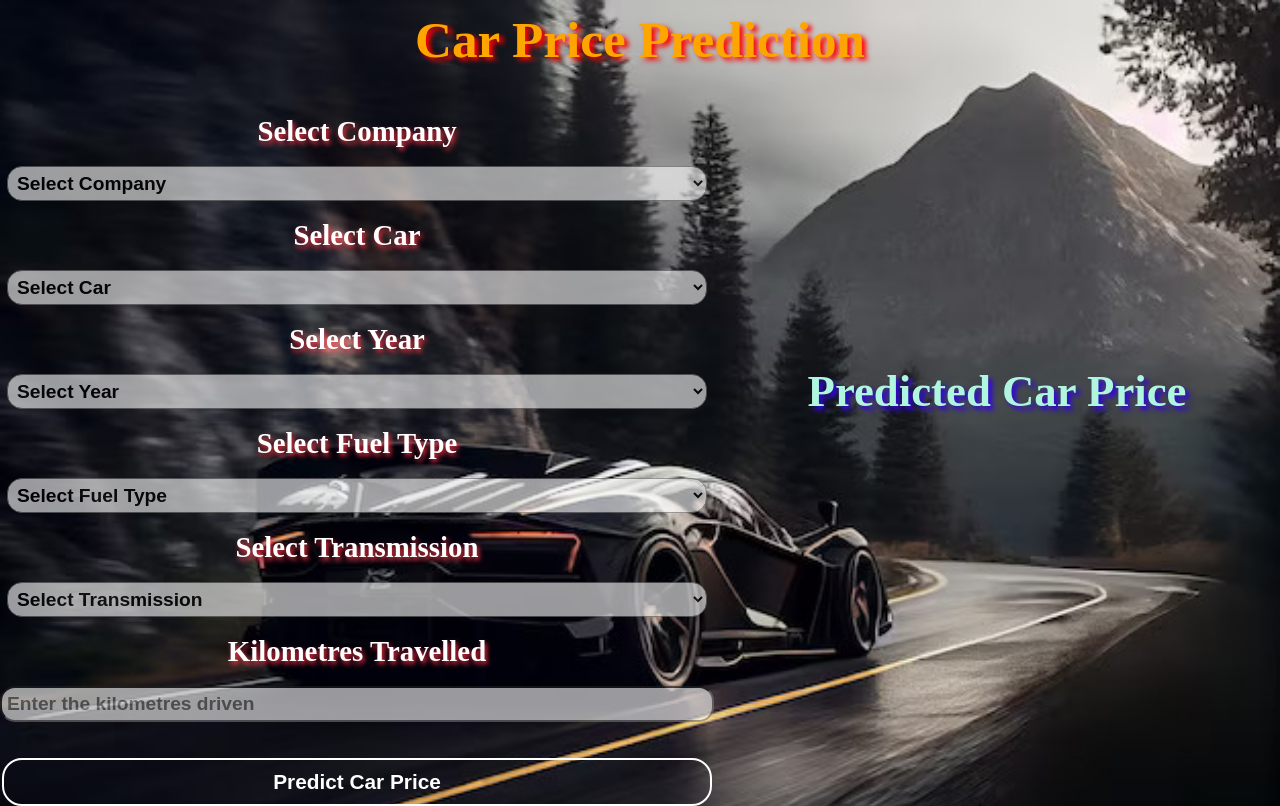
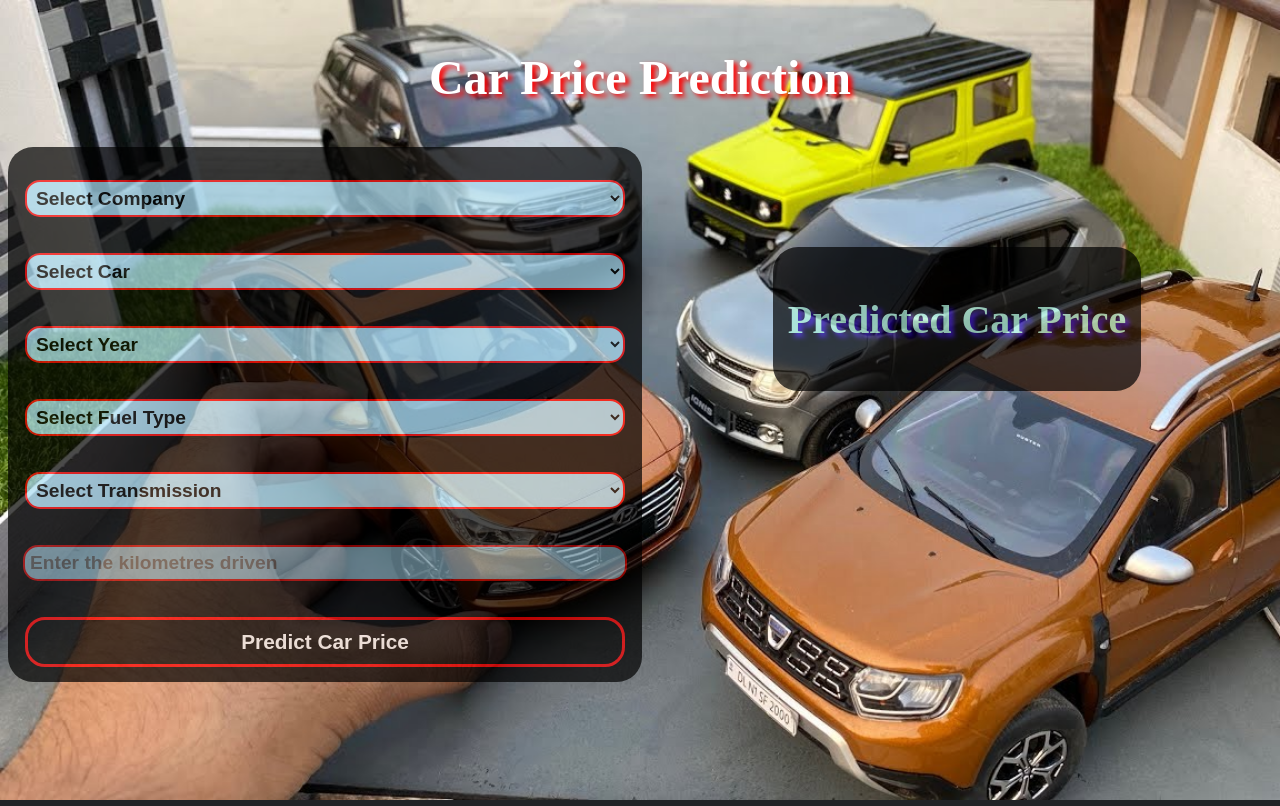
Before and after one commit to pranay-majumder/Car-Price-Prediction-using-ML, a Flask app: template Templates/index.html in a window 1280 px wide. Run offline with Flask 3, Linux system fonts and the light colour scheme; the template is opened without the code that fills it, so the values that code supplies are empty; parts of the project's set-up code (start-up, migrations or seed data) failed here and were passed over.

Commit message:
Initial commit

```diff
--- a/Templates/index.html
+++ b/Templates/index.html
@@ -18,7 +18,6 @@
     <h1>Car Price Prediction</h1>
     </div>
 
-    <br><br>
 
     <div id="body">
     <div id="value_insert">
@@ -26,8 +25,8 @@
         <form action="{{ url_for('predict_datapoint') }}" method="post">
 
             <div>
-                <label for="company" id="parameter">Select Company</label>
-                <br><br>
+                <!--<label for="company" id="parameter">Select Company</label>-->
+                <br>
                 <select name="company" id="company",required onchange="run()">
                 <option value="">Select Company</option>
                 {% for company in company_html %}
@@ -39,8 +38,8 @@
             <br>
 
             <div>
-                <label for="car_models" id="parameter">Select Car</label>
-                <br><br>
+                <!--<label for="car_models" id="parameter">Select Car</label>-->
+                <br>
                 <select name="car_models" id="car_models",required>
                     <option value="">Select Car</option>
                     {% for car_model in car_model_html %}
@@ -52,8 +51,8 @@
             <br>
 
             <div>
-                <label for="year" id="parameter">Select Year</label>
-                <br><br>
+                <!--<label for="year" id="parameter">Select Year</label>-->
+                <br>
                 <select name="year" id="year",required>
                     <option value="">Select Year</option>
                     {% for year in year_html %}
@@ -65,8 +64,8 @@
             <br>
 
             <div>
-                <label for="fuel_type" id="parameter">Select Fuel Type</label>
-                <br><br>
+                <!--<label for="fuel_type" id="parameter">Select Fuel Type</label>-->
+                <br>
                 <select name="fuel_type" id="fuel_type",required>
                     <option value="">Select Fuel Type</option>
                     {% for fuel_type in fuel_type_html %}
@@ -78,8 +77,8 @@
             <br>
 
             <div>
-                <label for="transmission" id="parameter">Select Transmission</label>
-                <br><br>
+                <!--<label for="transmission" id="parameter">Select Transmission</label>-->
+                <br>
                 <select name="transmission" id="transmission",required>
                     <option value="">Select Transmission</option>
                     {% for transmission in transmission_html %}
@@ -91,12 +90,11 @@
             <br>
 
             <div>
-                <label for="kilo_driven" id="parameter">Kilometres Travelled</label>
-                <br><br>
+                <!--<label for="kilo_driven" id="parameter">Kilometres Travelled</label>-->
+                <br>
                 <input type="text" id="kilo_driven" name="kilo_driven"
                        placeholder="Enter the kilometres driven">
             </div>
-
 
 
             <br><br>
@@ -111,7 +109,6 @@
     <div id="result">
         <div id="result_box">
         <h2 id="result_title">Predicted Car Price</h2>
-        <br>
         <h2 id="result_ans">{{result}}</h2>
         </div>
     </div>
@@ -124,6 +121,8 @@
 
 
             function run() {
+
+                // Here "value" means the Company name we provided
                 var selectedCompany = document.getElementById("company").value;
                 console.log(selectedCompany)
 
@@ -142,6 +141,8 @@
                 for (var i = 0; i < carModels.length; i++) {
                     var carModelCompany = carModels[i].getAttribute("data-company");
                     console.log(carModelCompany)
+                    // selected company can't be null
+                    // car Model also must not be null
                     if (carModelCompany && carModelCompany.indexOf(selectedCompany) === -1 && selectedCompany !== "") {
                         carModels[i].style.display = "none";
                     }
--- a/application.py
+++ b/application.py
@@ -48,6 +48,9 @@ def predict_datapoint():
     companys.insert(0,'Select Company')
 
 
+    # Here 'company','car_models','year','fuel_type','transmission','kilo_driven' are name not id.
+    # request.form.get(' "Name" of The field given in the Form')
+    # Name Should be Exactly Match
     company=request.form.get('company')
     car_model=request.form.get('car_models')
     year=request.form.get('year')
--- a/static/style.css
+++ b/static/style.css
@@ -1,12 +1,10 @@
-*{
-    padding:0px;
-    margin:0px;
-}
+
 body
 {
-  background-image:url("pic 2.jpg");
+  background-image:url("pic 3.jpeg");
   background-repeat: no-repeat;
   background-size:cover;
+  background-attachment: fixed;
 }
 #main
 {
@@ -22,26 +20,25 @@ body
     font-weight:bold;
     text-shadow: 4px 3px 5px #FF0000;
 }
-#title:hover{
-    cursor: pointer;
-    color: orange;
-    font-size:1.6rem;
-}
 #body
 {
     display: flex;
     flex-direction: row;
-
+    justify-content: space-between;
 }
 #value_insert
 {
     /*border:2px solid orange;*/
-    flex: 1;
+    /*flex: 1;*/
+    background-color:black;
+    opacity:0.7;
+    border-radius:25px;
+    padding:15px;
 }
 #result
 {
     /*border:2px solid purple;*/
-    flex: 1;
+   /* flex: 1;*/
 }
 #parameter
 {
@@ -50,16 +47,27 @@ body
     color:white;
     text-shadow: 2px 3px 5px rgb(243, 48, 64);
 }
-select,input
+select
 {
     font-size:1.2rem;
-    width:700px;
+    width:600px;
     padding:5px;
-    background-color:white;
-    opacity:0.6;
+    background-color:rgb(171, 223, 245);
+    opacity:1;
     font-weight:550;
     border-radius:15px;
+    border:2px solid red;
 
+}
+input{
+    font-size:1.2rem;
+    width:590px;
+    padding:5px;
+    background-color:rgb(171, 223, 245);
+    opacity:0.7;
+    font-weight:550;
+    border-radius:15px;
+    border:2px solid red;
 }
 select:hover
 {
@@ -71,14 +79,13 @@ input:hover{
 button
 {
     font-size:1.3rem;
-    width:710px;
+    width:600px;
     padding:10px;
-    background-color:blueviolet;
     color:white;
     font-weight:bold;
     border-radius:20px;
     background: transparent;
-    border:2px solid white;
+    border:3px solid red;
 }
 button:hover{
     background-color:blueviolet;
@@ -90,10 +97,15 @@ button:hover{
 
 #result_box{
     /*border:2px solid orange;*/
-    margin-top:250px;
+    margin-top:100px;
+    background-color:black;
+    opacity:0.7;
+    border-radius:25px;
+    padding:15px;
+
 }
 #result_title{
-    font-size:2.8rem;
+    font-size:2.5rem;
     color: rgb(176, 245, 222);
     text-shadow: 4px 4px 5px rgb(49, 7, 218);
 }
```
Also changed, not shown: Templates/style.css (deleted, +0 -103 lines), Templates/pic 1.avif (deleted), Templates/pic 1.jpg (deleted), Templates/pic 2.avif (deleted), Templates/pic 2.jpg (deleted), static/pic 3.jpeg (added), 3 other files.
